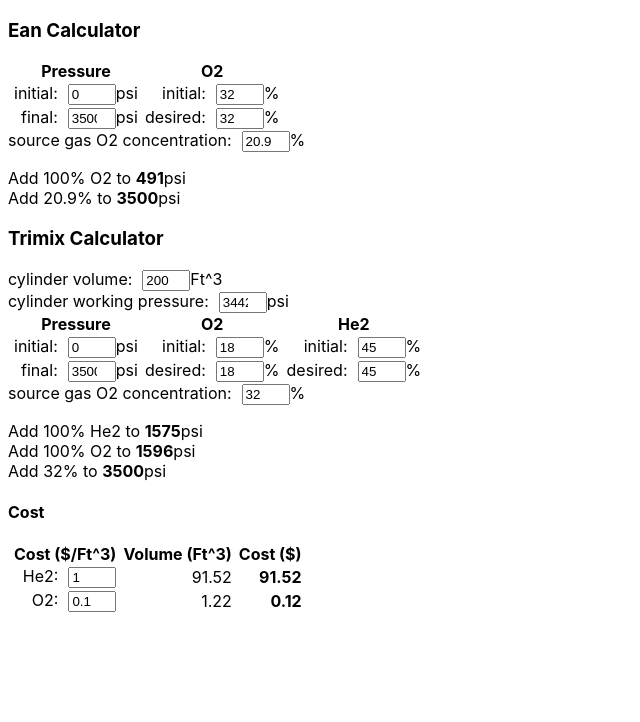
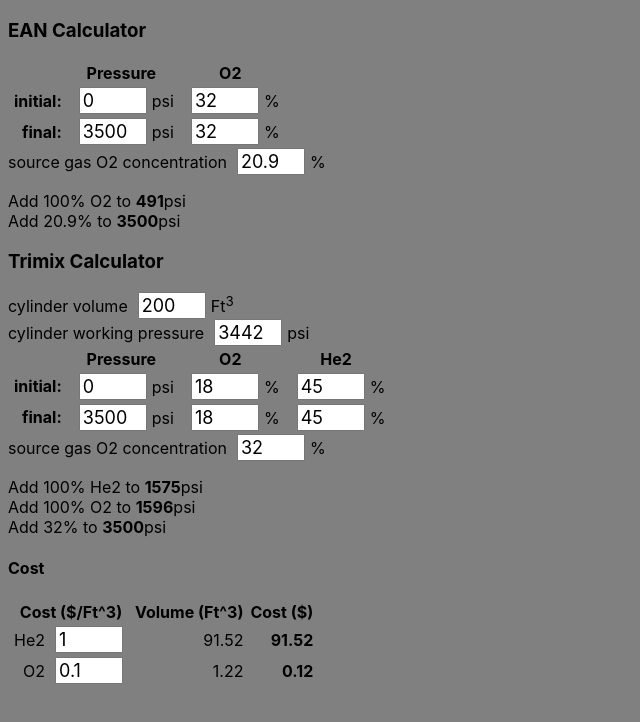
Before and after one commit to bm5w/trimixCalc, a React app: page / in a window 1280 px wide. Shown: the top 722 px of the page, without its empty margins (0-640 px from the left). Built offline with nearby package versions, Linux system fonts and the light colour scheme.

Commit message:
Format and add superscript tag.

```diff
--- a/app/components/Ean.jsx
+++ b/app/components/Ean.jsx
@@ -41,11 +41,12 @@ class Ean extends React.Component {
         let O2Add = this.getO2Pressure();
         return (
             <div>
-                <h3>Ean Calculator</h3>
+                <h3>EAN Calculator</h3>
                 <div>
                     <table>
                       <thead>
                         <tr>
+                          <th></th>
                           <th>Pressure</th>
                           <th>O2</th>
                         </tr>
@@ -53,9 +54,11 @@ class Ean extends React.Component {
                       <tbody>
                         <tr>
                           <td>
+                            <span className='bold'>initial:</span>
+                          </td>
+                          <td>
                             <NumberInput
                                 onChange={this.onChange}
-                                label='initial'
                                 units='psi'
                                 id='initialPressure'
                                 value={this.state.initialPressure}
@@ -65,7 +68,6 @@ class Ean extends React.Component {
                           <td>
                             <NumberInput
                                 onChange={this.onChange}
-                                label='initial'
                                 units='%'
                                 id='initialO2'
                                 value={this.state.initialO2}
@@ -77,9 +79,11 @@ class Ean extends React.Component {
                         </tr>
                         <tr>
                           <td>
+                            <span className='bold'>final:</span>
+                          </td>
+                          <td>
                             <NumberInput
                                 onChange={this.onChange}
-                                label='final'
                                 units='psi'
                                 id='finalPressure'
                                 value={this.state.finalPressure}
@@ -89,7 +93,6 @@ class Ean extends React.Component {
                           <td>
                             <NumberInput
                                 onChange={this.onChange}
-                                label='desired'
                                 units='%'
                                 id='finalO2'
                                 value={this.state.finalO2}
--- a/app/components/NumberInput.css
+++ b/app/components/NumberInput.css
@@ -1,11 +1,14 @@
 input {
-    width: 40px;
+    width: 60px;
+    margin-right: 5px;
+    font-family: -apple-system,BlinkMacSystemFont,Segoe UI,Roboto,Oxygen-Sans,Ubuntu,Cantarell,Helvetica Neue,sans-serif;
+    font-size: 18px;
 }
 label {
     padding-right: 10px;
 }
 table{
-    border-spacing: 5px 0;
+    border-spacing: 5px 2px;
 }
 td {
     text-align: right;
--- a/app/components/NumberInput.jsx
+++ b/app/components/NumberInput.jsx
@@ -13,9 +13,10 @@ class NumberInput extends React.Component {
     }
 
     render() {
+        let test = {__html:this.props.units};
         return (
             <div className='row'>
-                <label className='header' htmlFor={this.props.id}>{this.props.label}:</label>
+                <label className='header' htmlFor={this.props.id}>{this.props.label}</label>
                 <input
                     type='number'
                     id={this.props.id}
@@ -30,7 +31,7 @@ class NumberInput extends React.Component {
                     step={this.props.step ?
                             this.props.step : undefined}
                 />
-                <span>{this.props.units}</span>
+                <span dangerouslySetInnerHTML={test}></span>
             </div>
         )
 
--- a/app/components/Trimix.jsx
+++ b/app/components/Trimix.jsx
@@ -148,7 +148,7 @@ class Trimix extends React.Component {
                         <NumberInput
                             onChange={this.onChange}
                             label='cylinder volume'
-                            units='Ft^3'
+                            units='Ft<sup>3</sup>'
                             id='totalVolume'
                             value={this.state.totalVolume}
                         />
@@ -166,6 +166,7 @@ class Trimix extends React.Component {
                     <table>
                       <thead>
                         <tr>
+                          <th></th>
                           <th>Pressure</th>
                           <th>O2</th>
                           <th>He2</th>
@@ -174,9 +175,11 @@ class Trimix extends React.Component {
                       <tbody>
                         <tr>
                           <td>
+                            <span className='bold'>initial:</span>
+                          </td>
+                          <td>
                             <NumberInput
                                 onChange={this.onChange}
-                                label='initial'
                                 units='psi'
                                 id='initialPressure'
                                 value={this.state.initialPressure}
@@ -186,7 +189,6 @@ class Trimix extends React.Component {
                           <td>
                             <NumberInput
                                 onChange={this.onChange}
-                                label='initial'
                                 units='%'
                                 id='initialO2'
                                 value={this.state.initialO2}
@@ -198,7 +200,6 @@ class Trimix extends React.Component {
                           <td>
                             <NumberInput
                                 onChange={this.onChange}
-                                label='initial'
                                 units='%'
                                 id='initialHe2'
                                 value={this.state.initialHe2}
@@ -210,9 +211,11 @@ class Trimix extends React.Component {
                         </tr>
                         <tr>
                           <td>
+                            <span className='bold'>final:</span>
+                          </td>
+                          <td>
                             <NumberInput
                                 onChange={this.onChange}
-                                label='final'
                                 units='psi'
                                 id='finalPressure'
                                 value={this.state.finalPressure}
@@ -222,7 +225,6 @@ class Trimix extends React.Component {
                           <td>
                             <NumberInput
                                 onChange={this.onChange}
-                                label='desired'
                                 units='%'
                                 id='finalO2'
                                 value={this.state.finalO2}
@@ -234,7 +236,6 @@ class Trimix extends React.Component {
                           <td>
                             <NumberInput
                                 onChange={this.onChange}
-                                label='desired'
                                 units='%'
                                 id='finalHe2'
                                 value={this.state.finalHe2}
--- a/app/index.css
+++ b/app/index.css
@@ -1,3 +1,4 @@
 body {
-  font-family: -apple-system,BlinkMacSystemFont,Segoe UI,Roboto,Oxygen-Sans,Ubuntu,Cantarell,Helvetica Neue,sans-serif;
+    background-color: grey;
+    font-family: -apple-system,BlinkMacSystemFont,Segoe UI,Roboto,Oxygen-Sans,Ubuntu,Cantarell,Helvetica Neue,sans-serif;
 }
```
